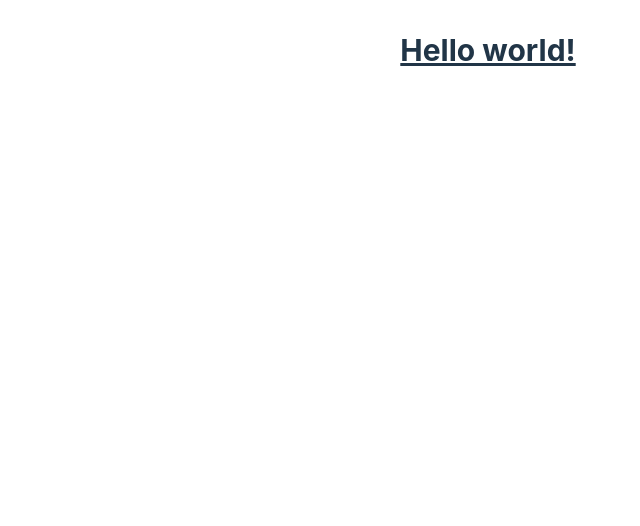
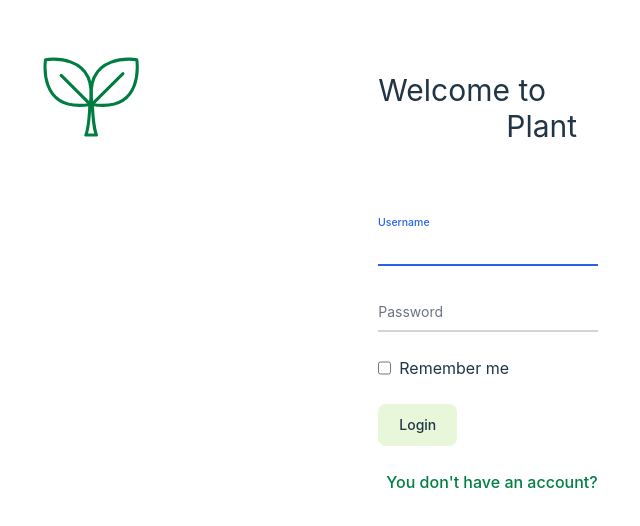
Before and after one commit to krabandicoot/Planty_Becode, a React (Vite) app in the folder app/client/: page /signin in a window 1280 px wide. Shown: the top 526 px of the page, without its empty margins (152-792 px from the left). Built offline with nearby package versions, Linux system fonts and the light colour scheme.

Commit message:
login form update w/ axios

```diff
--- /dev/null
+++ b/app/client/src/api/axios.jsx
@@ -0,0 +1,5 @@
+import axios from "axios";
+
+export default axios.create({
+    baseURL: "http://localhost:8080"
+});
--- a/app/client/src/app.js
+++ /dev/null
@@ -1,7 +0,0 @@
-export default function App() {
-    return (
-        <h1 className="text-3xl font-bold underline">
-            Hello world!
-        </h1>
-    )
-}
--- a/app/client/src/components/SignIn.jsx
+++ b/app/client/src/components/SignIn.jsx
@@ -1,83 +1,147 @@
-import { useState } from "react";
-import axios from "axios";
-import { useNavigate } from "react-router-dom"
+import { useRef, useState, useEffect, useContext } from "react";
+import AuthContext from "../context/AuthProvider";
+
+import axios from "../api/axios";
+const SIGNIN_URL = "/api/user/signin";
 
 
-export function SignIn(setLoginUser) {
-    const navigateTo = useNavigate()
-    const [user, setUser] = useState({
-        username: "",
-        password: ""
-    })
+export function SignIn() {
+    const { setAuth } = useContext(AuthContext);
+    const userRef = useRef(); // focus on user
+    const errRef = useRef(); // focus on errors
 
-    const handleChange = e => {
-        const { username, value } = e.target
-        setUser({
-            ...user,
-            [username]: value
-        })
+    const [user, setUser] = useState(""); // corresponds to user input
+    const [pwd, setPwd] = useState(""); // corresponds to pwd input
+    const [errMsg, setErrMsg] = useState(""); // corresponds to error msg we might display
+    const [success, setSuccess] = useState(false); // shows a success message
+
+    useEffect(() => {
+        userRef.current.focus()
+    }, []) // sets the focus on the user input when the component loads
+
+    useEffect(() => {
+        setErrMsg("");
+    }, [user, pwd]) // empties out the error message if the user changes the user or password state
+
+    const handleSubmit = async (e) => {
+        e.preventdefault();
+
+        try {
+            const data = JSON.stringify({ username, password });
+            const config = {
+                headers: { 'content-type': 'application/json' },
+                withCredentials: true
+            };
+
+            const response = await axios.post(SIGNIN_URL, data, config);
+
+            console.log(JSON.stringify(response?.data));
+
+            const accessToken = response?.data.accessToken;
+            //const roles = response?.data?.roles;
+            setAuth({ username, password, accessToken });
+            setUser("");
+            setPwd("");
+            setSuccess(true);
+
+        } catch (err) {
+            if (!err?.response) {
+                setErrMsg("No server Response");
+            } else if (err.response?.satus === 404) {
+                setErrMsg("Missing Username or Passward");
+            } else if (err.response?.satus === 401) {
+                setErrMsg("Unauthorized");
+            } else {
+                setErrMsg("Login Failed");
+            }
+            errRef.current.focus();
         }
 
-    // fetch data from API
-    const login = () => {
-        axios.post("http://localhost:8080/api/user/signin", user)
-            .then(res => {
-                alert(res.data.message)
-                setLoginUser(res.data.user)
-                navigateTo("/map")
-            })
     }
-
     // TODO Remember me Checkbox
 
     return (
-        <div className="form__container">
-            <form method="post" autoComplete="off">
-                <div className="form__username">
-                    <label>Username</label>
+        <>
+            {success ? (
+                <section>
+                    <h1>You are logged in!</h1>
+                    <br />
+                    <p>
+                        <a href="#">Go To Home</a>
+                    </p>
+                </section>
+            ) : (
+
+                <section>
+                    <p ref={errRef} className={"errMsg" ? "errmsg" : "offscreen"} aria-live="assertive">{errMsg}</p>
+
+                    <div className="signin__container--form">
+                        <form method="POST" className="signin__form" onSubmit={handleSubmit}>
+
+                            {/* username */}
+                            <div className="signin__form--username relative z-0 w-full mb-6 group" >
                                 <input
                                     type="text"
-                        placeholder="Enter Username"
-                        name="username" id="username"
-                        value={user.username}
-                        onChange={handleChange}
+                                    name="username"
+                                    id="username"
+                                    ref={userRef}
+                                    autoComplete="off"
+                                    value={user}
+                                    onChange={(e) => setUser(e.target.value)}
+                                    className="block py-2.5 px-0 w-full text-sm text-gray-900 bg-transparent border-0 border-b-2 border-gray-300 appearance-none dark:text-white dark:border-gray-600 dark:focus:border-blue-500 focus:outline-none focus:ring-0 focus:border-blue-600 peer"
+                                    placeholder=" "
                                     required
                                 />
-
+                                <label
+                                    htmlFor="username"
+                                    className="peer-focus:font-medium absolute text-sm text-gray-500 dark:text-gray-400 duration-300 transform -translate-y-6 scale-75 top-3 -z-10 origin-[0] peer-focus:left-0 peer-focus:text-blue-600 peer-focus:dark:text-blue-500 peer-placeholder-shown:scale-100 peer-placeholder-shown:translate-y-0 peer-focus:scale-75 peer-focus:-translate-y-6">
+                                    Username
+                                </label>
                             </div>
-
-                <div className="form__password">
-                    <label>Password</label>
+                            {/* password */}
+                            <div className="signin__form--password relative z-0 w-full mb-6 group">
                                 <input
                                     type="password"
-                        placeholder="Enter Password"
                                     name="password"
-                        value={user.password}
-                        onChange={handleChange}
+                                    id="password"
+                                    value={pwd}
+                                    onChange={(e) => setPwd(e.target.value)}
+                                    className="block py-2.5 px-0 w-full text-sm text-Magnolia bg-transparent border-0 border-b-2 border-gray-300 appearance-none dark:text-white dark:border-gray-600 dark:focus:border-blue-500 focus:outline-none focus:ring-0 focus:border-blue-600 peer"
+                                    placeholder=" "
                                     required
                                 />
-
+                                <label
+                                    htmlFor="password"
+                                    className="peer-focus:font-medium absolute text-sm text-gray-500 dark:text-gray-400 duration-300 transform -translate-y-6 scale-75 top-3 -z-10 origin-[0] peer-focus:left-0 peer-focus:text-blue-600 peer-focus:dark:text-blue-500 peer-placeholder-shown:scale-100 peer-placeholder-shown:translate-y-0 peer-focus:scale-75 peer-focus:-translate-y-6">
+                                    Password
+                                </label>
                             </div>
-
-                <button
-                    type="submit"
-                    onClick={login}>Login</button>
-
+                            {/* Remember me checkbox */}
+                            <div className="signin__form--checkbox flex gap-2 z-0 mb-6 group">
                                 <input
                                     type="checkbox"
-                    checked="checked"
                                     name="rememberMe"
                                     id="rememberMe"
                                 />
                                 <label>Remember me</label>
+                            </div>
+                            {/* button sign up */}
+                            <button
+                                className="text-whitedark:text-SmokyBlack bg-Crayola/30                  hover:bg-DarkSpringGreen focus:ring-4 focus:outline-none font-medium rounded-lg text-sm w-full sm:w-auto px-5 py-2.5 text-center">Login</button>
                         </form>
+
+                        {/* no account redirect */}
                         <div className="flex items-center justify-center mt-6">
-                <a href="signup" onClick={navigateTo("/map")}>
-                    <span className="ml-2">
+                            {/* put router link here*/}
+                            <a href="signup">
+                                <p className="ml-2 text-DarkSpringGreen">
                                     You don't have an account?
-                    </span>
+                                </p>
                             </a>
                         </div>
-        </div>
+                    </div >
+                </section>
+            )}
+        </>
     )
 }
--- /dev/null
+++ b/app/client/src/context/AuthProvider.jsx
@@ -0,0 +1,15 @@
+import { createContext, useState } from "react";
+
+const AuthContext = createContext({});
+
+export const AuthProvider = ({ children }) => {
+    const [auth, setAuth] = useState({});
+
+    return (
+        <AuthContext.Provider value={{ auth, setAuth }}>
+            {children}
+        </AuthContext.Provider>
+    )
+}
+
+export default AuthContext;
--- a/app/client/src/main.jsx
+++ b/app/client/src/main.jsx
@@ -1,10 +1,13 @@
 import React from "react";
 import ReactDOM from "react-dom/client";
 import App from "./App";
+import { AuthProvider } from "./context/AuthProvider";
 import "./index.css";
 
 ReactDOM.createRoot(document.getElementById("root")).render(
   <React.StrictMode>
-    <App />
+    <AuthProvider>
+      <App />
+    </AuthProvider>
   </React.StrictMode >
 );
--- a/app/client/tailwind.config.cjs
+++ b/app/client/tailwind.config.cjs
@@ -7,9 +7,9 @@
         PineTree: "#1B1B02",
         DarkSpringGreen: "#007F43",
         GreenPantum: "#54A543",
-        YellowGreen: "##8BCC3A",
+        YellowGreen: "#8BCC3A",
         GreenYellow: "#9FCA56",
-        Crayola: "##B2E186",
+        Crayola: "#B2E186",
         SmokyBlack: "#121212",
         Magnolia: "#ECE8EF",
       },
```
Lines whose indentation alone changed are shown as unchanged.
